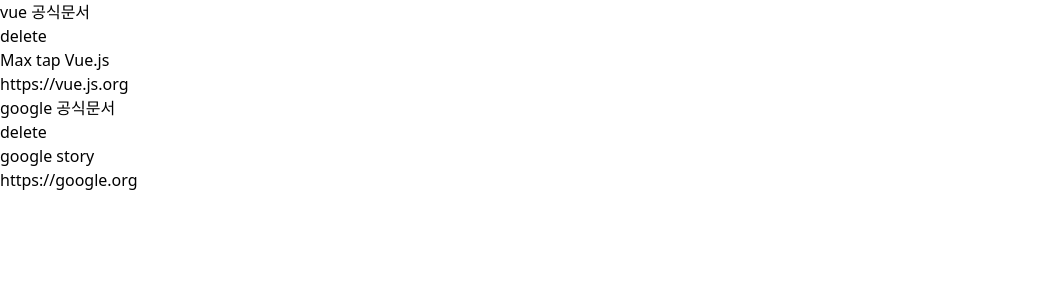
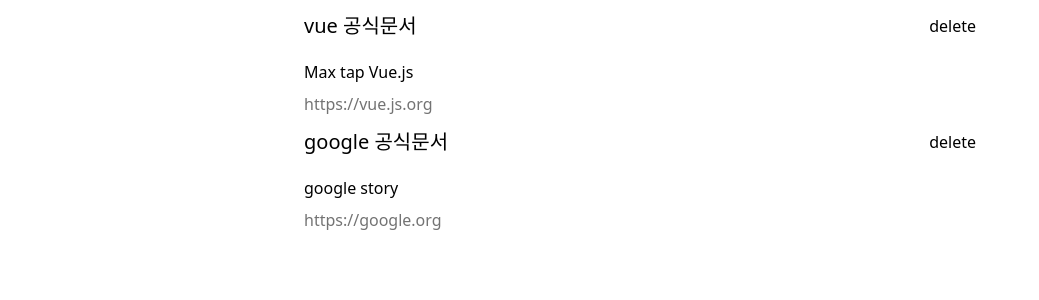
Before and after one commit to 0gunkim/maxtap, a Vue app: page / in a window 1280 px wide. Shown: the top 300 px of the page, without its empty margins (0-1039 px from the left). Built offline with nearby package versions, Linux system fonts and the light colour scheme.

Commit message:
Feat: Add BookMarkStore

```diff
--- a/src/App.vue
+++ b/src/App.vue
@@ -1,16 +1,9 @@
 <template id="app">
-  <ul v-for="bookmark in bookmarks" :key="bookmark.id">
-    <BookMarkItem
-      :id="bookmark.id"
-      :title="bookmark.title"
-      :description="bookmark.description"
-      :link="bookmark.link"
-    />
-  </ul>
+  <BookmarkStore :bookmarks="bookmarks" />
 </template>
 <script lang="ts" setup>
-import BookMarkItem from './components/bookmark-list/BookMarkItem.vue'
 import { ref } from 'vue'
+import BookmarkStore from './components/bookmark-list/BookmarkStore.vue'
 const bookmarks = ref([
   { id: '1', title: 'vue 공식문서', description: 'Max tap Vue.js', link: 'https://vue.js.org' },
   { id: '2', title: 'google 공식문서', description: ' google story', link: 'https://google.org' }
--- a/src/assets/main.css
+++ b/src/assets/main.css
@@ -5,3 +5,15 @@
 body {
   background-color: white;
 }
+a {
+  @apply decoration-neutral-600 text-neutral-500;
+}
+
+a:hover,
+a:active {
+  @apply text-neutral-700;
+}
+
+h3 {
+  @apply text-xl my-3;
+}
--- a/src/components/bookmark-list/BookMarkItem.vue
+++ b/src/components/bookmark-list/BookMarkItem.vue
@@ -21,4 +21,19 @@
 }
 defineProps<BookMarkProps>()
 </script>
-<style scoped></style>
+<style scoped>
+li {
+  @apply m-auto max-w-2xl
+  /* max-width: 40rem; */;
+}
+
+header {
+  display: flex;
+  justify-content: space-between;
+  align-items: center;
+}
+
+p {
+  margin: 0.5rem 0;
+}
+</style>
--- /dev/null
+++ b/src/components/bookmark-list/BookmarkStore.vue
@@ -0,0 +1,22 @@
+<template>
+  <ul v-for="bookmark in bookmarks" :key="bookmark.id">
+    <BookMarkItem
+      :id="bookmark.id"
+      :title="bookmark.title"
+      :description="bookmark.description"
+      :link="bookmark.link"
+    />
+  </ul>
+</template>
+<script setup lang="ts">
+import BookMarkItem from './BookMarkItem.vue'
+
+interface IBookmark {
+  id: string
+  title: string
+  description: string
+  link: string
+}
+
+defineProps<{ bookmarks: IBookmark[] }>()
+</script>
```
